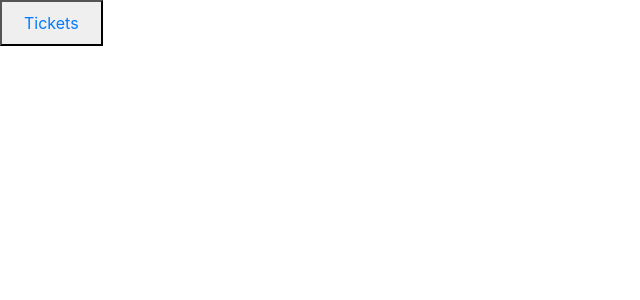
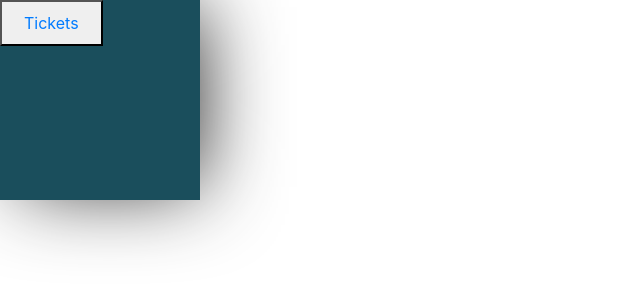
Before and after one commit to Tobeje/Ticketsystem, a React (Create React App) app in the folder client/: page / in a window 1280 px wide. Shown: the top 300 px of the page, without its empty margins (0-640 px from the left). Built offline with nearby package versions, Linux system fonts and the light colour scheme.

Commit message:
Update TicketMainPage.jsx

```diff
--- a/client/src/pages/TicketMainPage.jsx
+++ b/client/src/pages/TicketMainPage.jsx
@@ -2,7 +2,7 @@ import React, { Component } from 'react'
 import styled from 'styled-components'
 import { Link } from 'react-router-dom'
 
-const box = styled.div`
+const Box = styled.div`
 background-color: #1a4e5c;
 width: 200px;
 height: 200px;
@@ -21,13 +21,13 @@ const button = styled.button.attrs({
 class TicketMainPage extends Component {
     render() {
         return (
-            <box>
+            <Box>
               <button>
                 <Link to="/tickets/list" className="nav-link">
                     Tickets
                 </Link>
               </button>
-            </box>
+            </Box>
         )
     }
 }
```
